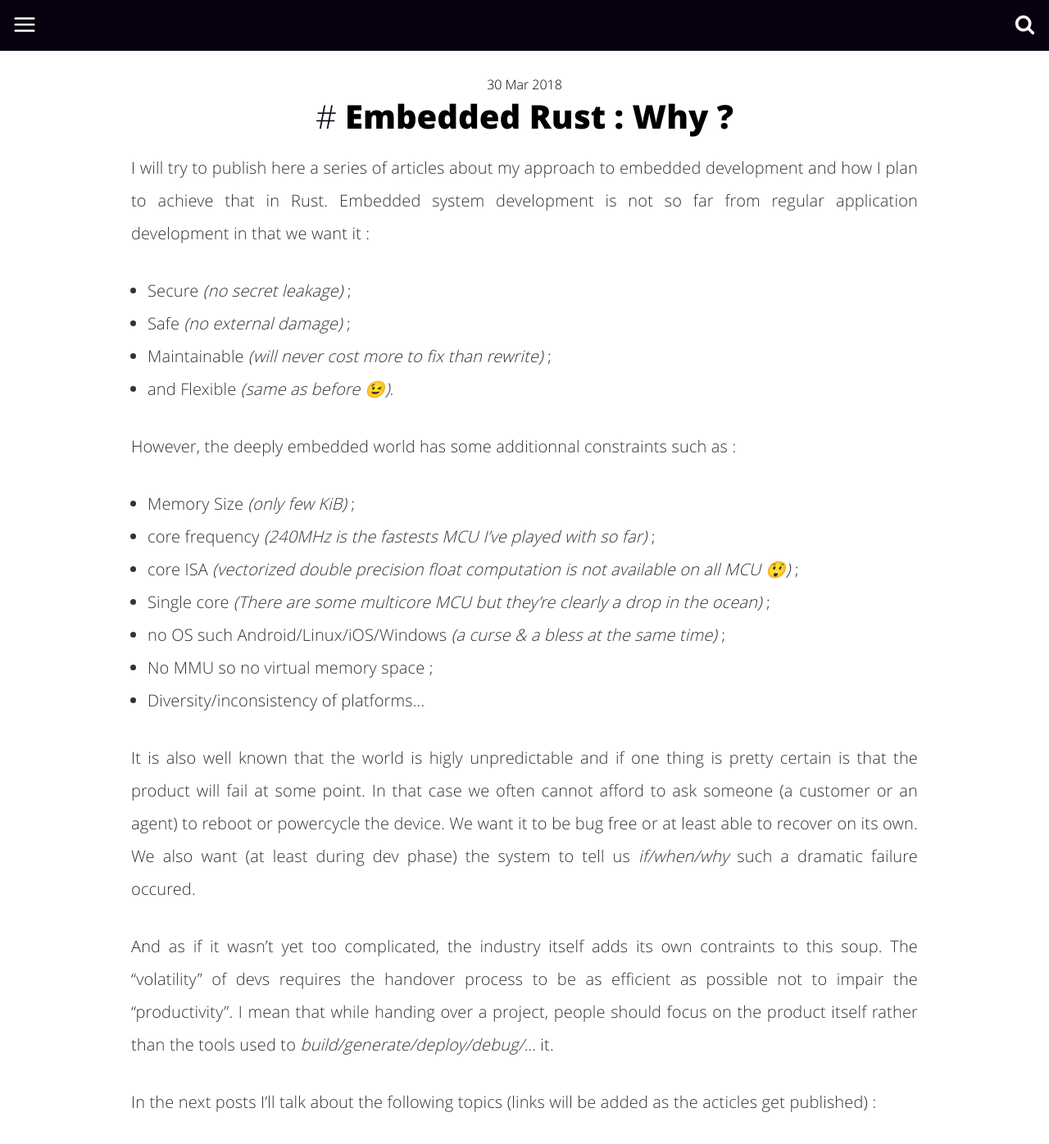
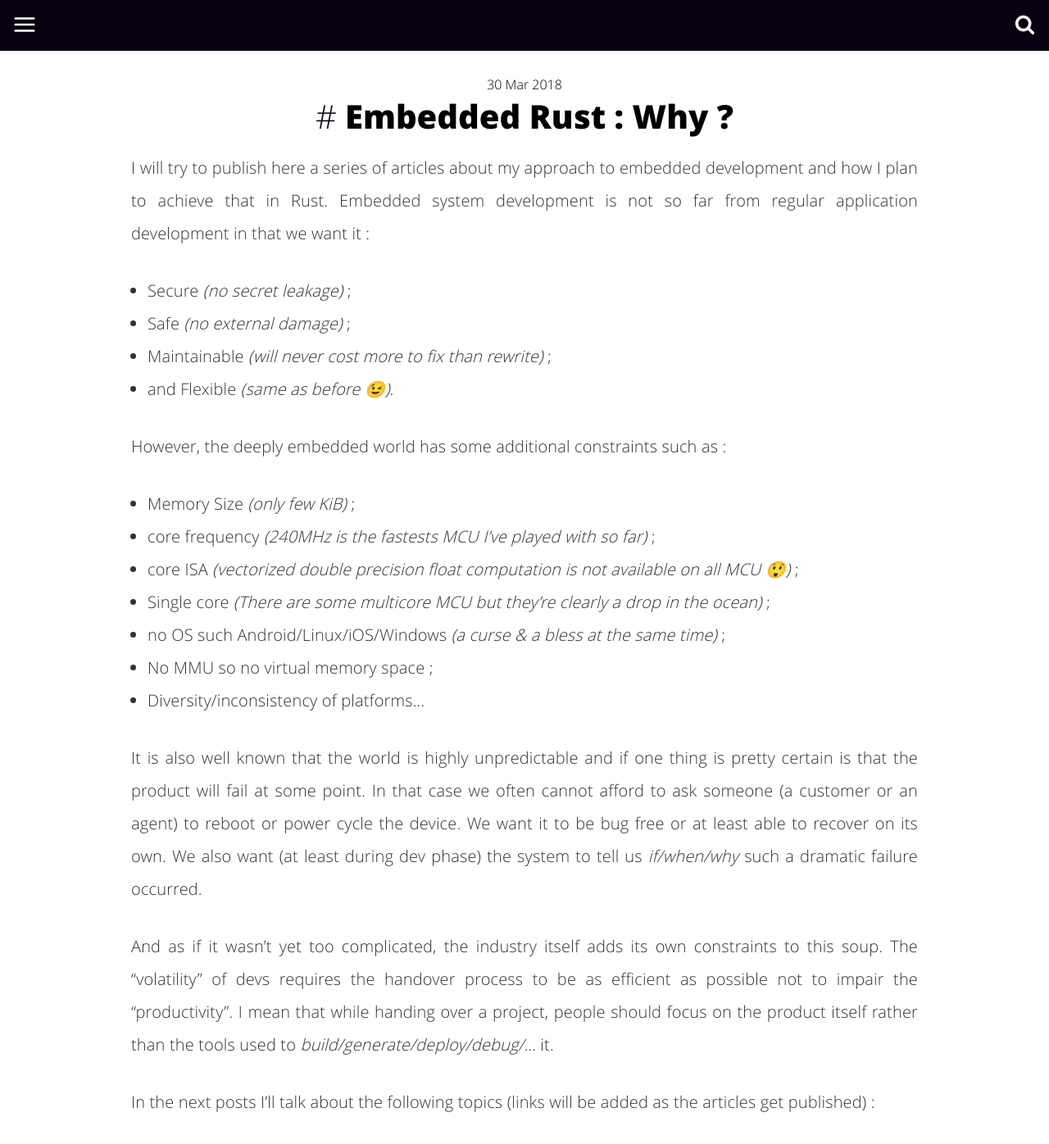
Before and after one commit to ithinuel/ithinuel, a Jekyll site: the page built from _posts/2018-03-30-embedded-rust-why.markdown, in a window 1280 px wide and 1400 px high. Shown: the top 1396 px of the window at 82% size. Built offline with Jekyll 4.4.1, drawn with Linux system fonts in a browser that asks for light colours; comment, search, counter and statistics services are not loaded; some of the changed text lies outside the part shown.

Commit message:
fix some mistakes again (thx to vim's spell checker)

```diff
--- a/_posts/2018-03-30-embedded-rust-why.markdown
+++ b/_posts/2018-03-30-embedded-rust-why.markdown
@@ -12,7 +12,7 @@ Embedded system development is not so far from regular application development i
 - Maintainable *(will never cost more to fix than rewrite)* ;
 - and Flexible *(same as before 😉)*.
 
-However, the deeply embedded world has some additionnal constraints such as :
+However, the deeply embedded world has some additional constraints such as :
 - Memory Size *(only few KiB)* ;
 - core frequency *(240MHz is the fastests MCU I've played with so far)* ;
 - core ISA *(vectorized double precision float computation is not available on all MCU 😲)* ;
@@ -21,18 +21,18 @@ However, the deeply embedded world has some additionnal constraints such as :
 - No MMU so no virtual memory space ;
 - Diversity/inconsistency of platforms...
 
-It is also well known that the world is higly unpredictable and if one thing is pretty certain is
+It is also well known that the world is highly unpredictable and if one thing is pretty certain is
 that the product will fail at some point. In that case we often cannot afford  to ask someone (a
-customer or an agent) to reboot or powercycle the device. We want it to be bug free or at least able to
+customer or an agent) to reboot or power cycle the device. We want it to be bug free or at least able to
 recover on its own. We also want (at least during dev phase) the system to tell us *if/when/why*
-such a dramatic failure occured.
+such a dramatic failure occurred.
 
-And as if it wasn't yet too complicated, the industry itself adds its own contraints to this soup.
+And as if it wasn't yet too complicated, the industry itself adds its own constraints to this soup.
 The "volatility" of devs requires the handover process to be as efficient as possible not to impair
 the "productivity". I mean that while handing over a project, people should focus on the product
 itself rather than the tools used to *build/generate/deploy/debug/...* it.
 
-In the next posts I'll talk about the following topics (links will be added as the acticles get
+In the next posts I'll talk about the following topics (links will be added as the articles get
 published) :
 
 - Foundations
```
Also changed, not shown: other parts of _posts/2018-03-30-embedded-rust-why.markdown (+1 -1 lines), 1 other file.
